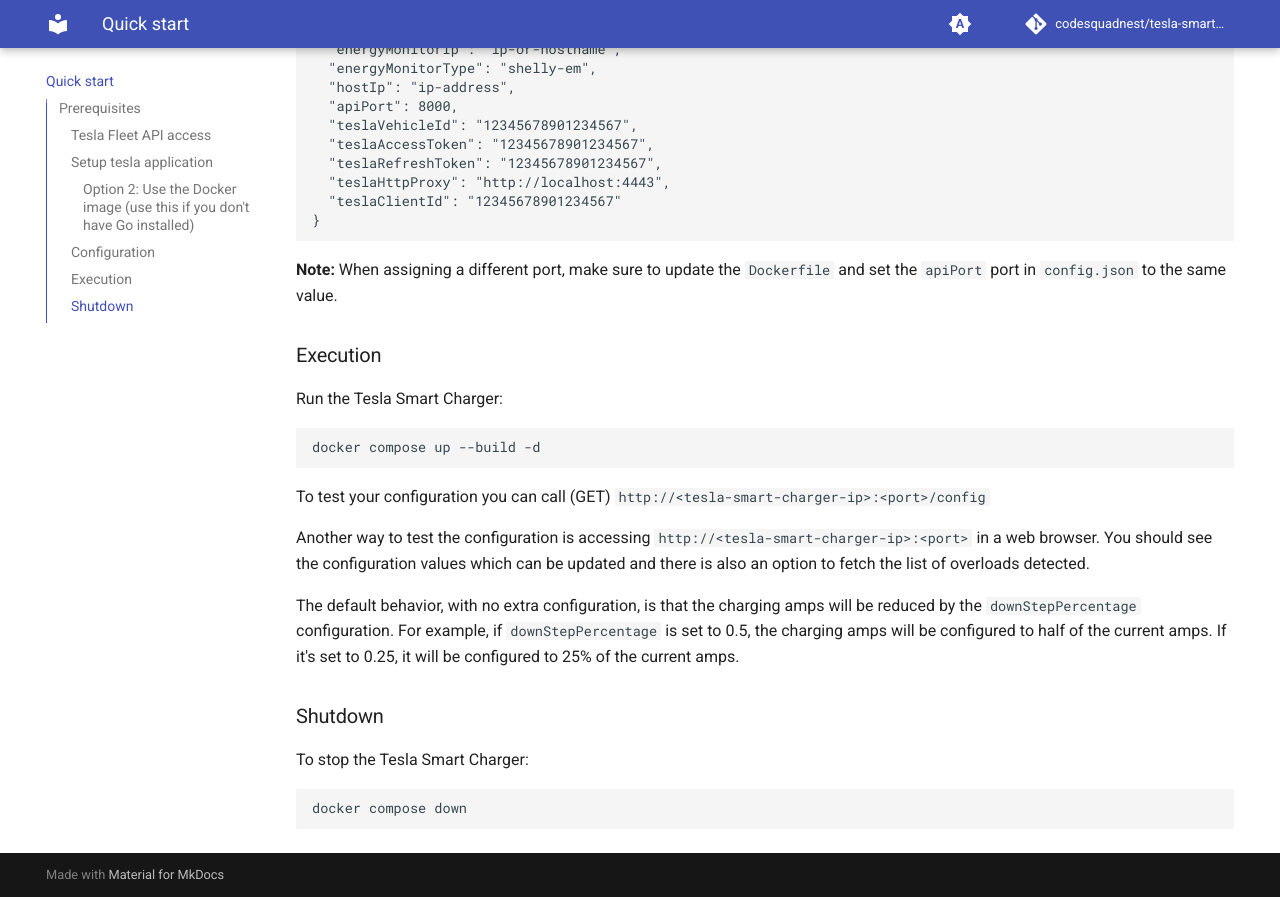
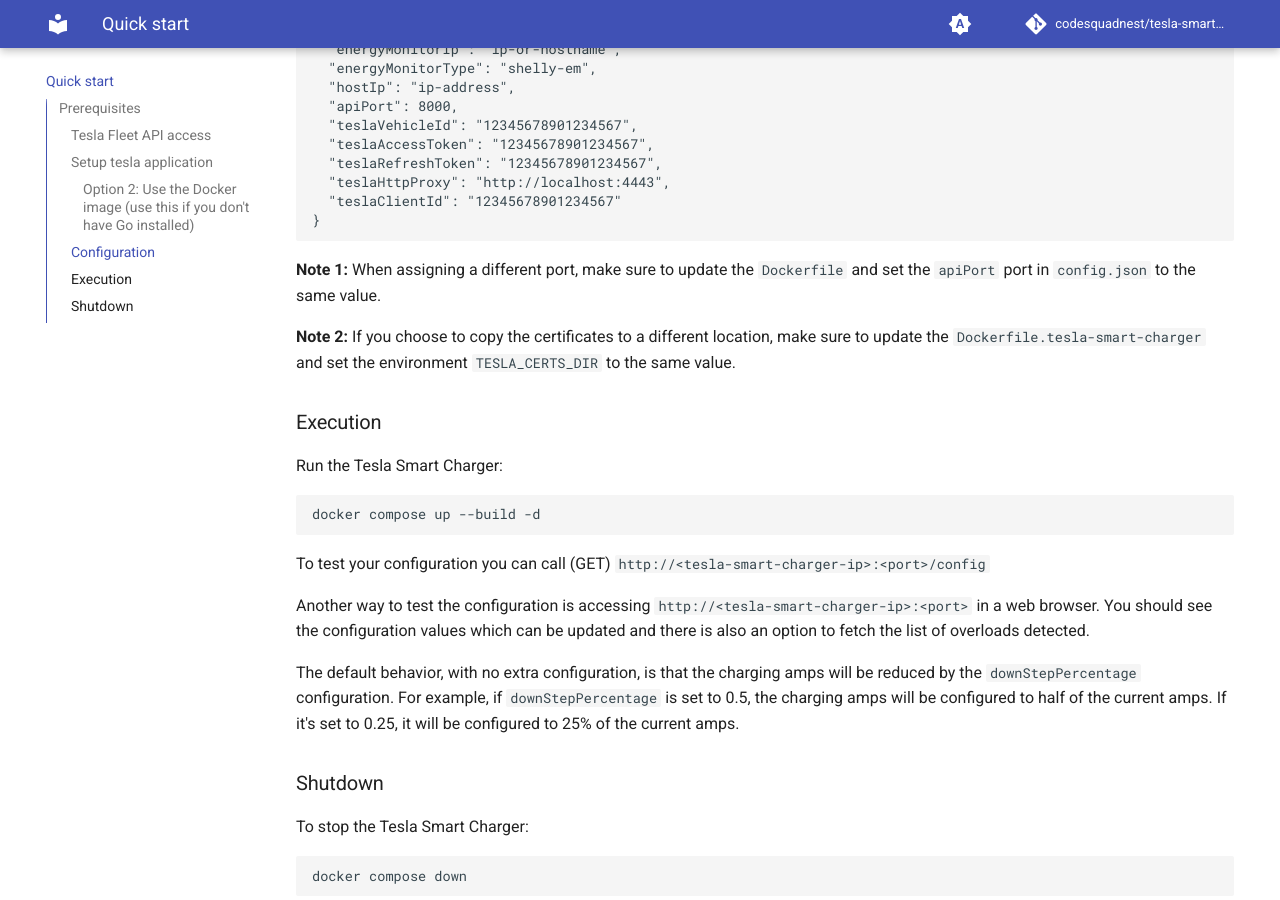
Before and after one commit to codesquadnest/tesla-smart-charger, an MkDocs documentation site: the page built from docs/quick-start.md, in a window 1280 px wide and 900 px high, scrolled down 5113 px. Built offline with MkDocs 1.6.1 and Material for MkDocs 9.7.7, drawn with Linux system fonts in a browser that asks for light colours; comment, search, counter and statistics services are not loaded.

Commit message:
update the README to include the env var TESLA_CERTS_DIR

````diff
--- a/docs/quick-start.md
+++ b/docs/quick-start.md
@@ -247,7 +247,9 @@ The configuration file is located at `config.json` and should look like this:
 }
 ```
 
-**Note:** When assigning a different port, make sure to update the `Dockerfile` and set the `apiPort` port in `config.json` to the same value.
+**Note 1:** When assigning a different port, make sure to update the `Dockerfile` and set the `apiPort` port in `config.json` to the same value.
+
+**Note 2:** If you choose to copy the certificates to a different location, make sure to update the `Dockerfile.tesla-smart-charger` and set the environment `TESLA_CERTS_DIR` to the same value.
 
 ### Execution
 
````
